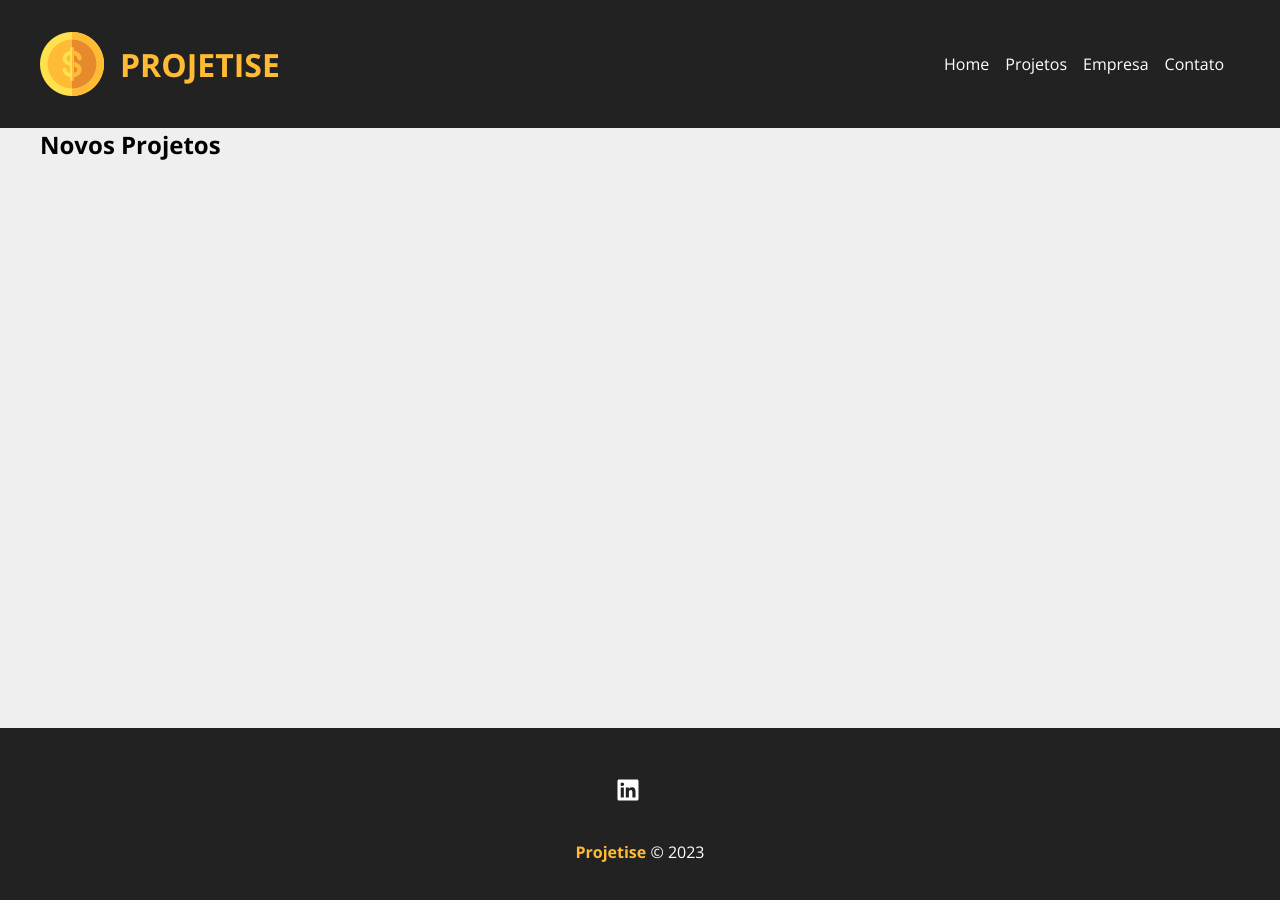
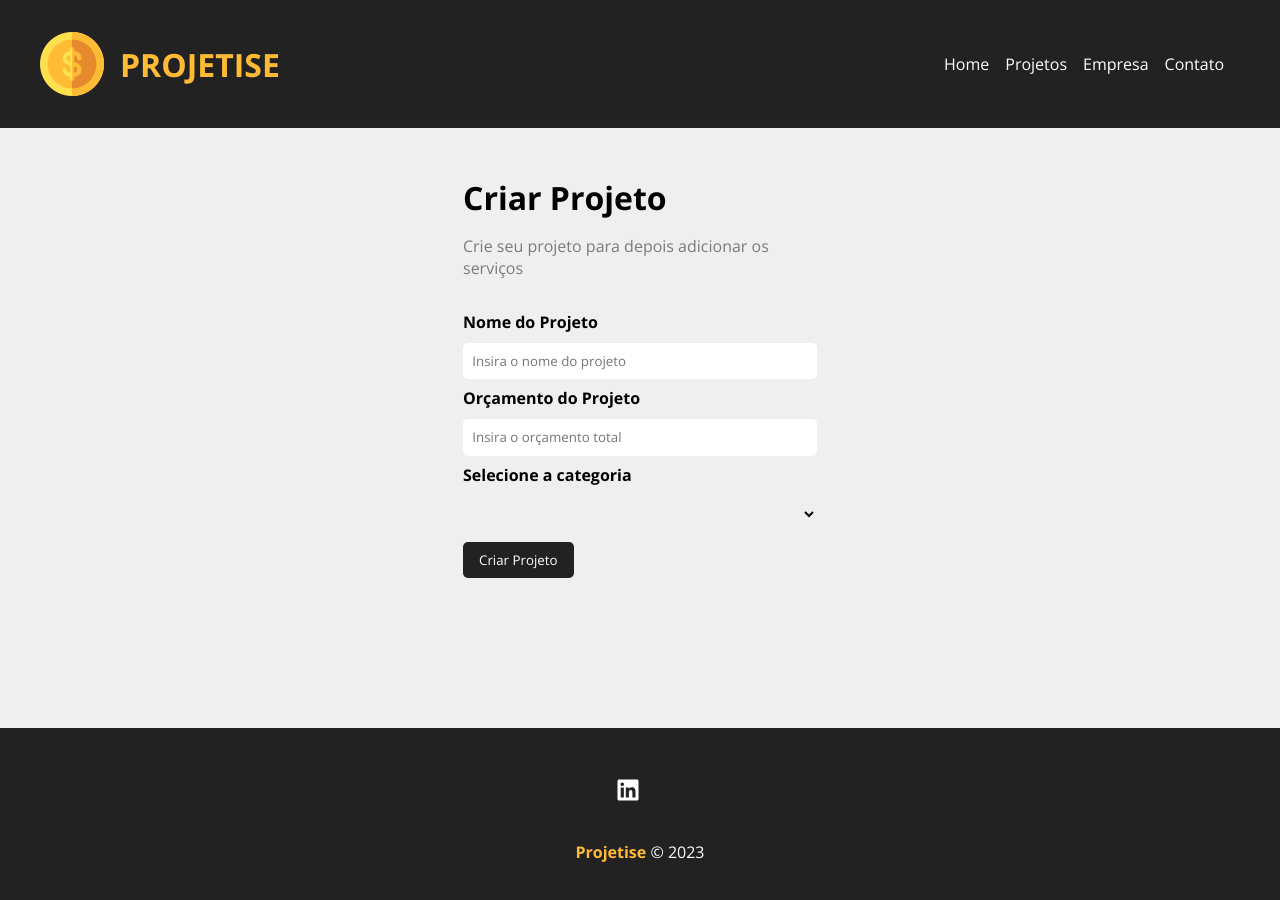
Before and after one commit to detarso7/gerenciador_projetos_React, a React (Create React App) app: page /newprojects in a window 1280 px wide. Shown: the top 900 px of the page. Built offline with nearby package versions, Linux system fonts and the light colour scheme.

Commit message:
Criando componentes do form

```diff
--- /dev/null
+++ b/src/components/form/Input.js
@@ -0,0 +1,18 @@
+import styles from './Input.module.css'
+
+function Input ({type, text, name, placeholder, handleOnChenge, value}){
+    return (
+        <div className={styles.form_control}>
+            <label htmlFor={name} >{text}</label>
+            <input
+            type={type}
+            name={name}
+            id={name}
+            placeholder={placeholder}
+            onChange={handleOnChenge}
+            value={value}/>
+        </div>
+    )
+}
+
+export default Input
--- /dev/null
+++ b/src/components/form/Input.module.css
@@ -0,0 +1,21 @@
+.form_control{
+    display: flex;
+    flex-direction:column;
+
+}
+
+.form_control label{
+    font-weight: bold;
+    margin-bottom: .6em;
+}
+
+.form_control input{
+    padding: .7em;
+    border-radius: 5px;
+    border: none;
+    margin-bottom: .6em;
+}
+
+.form_control input::palceholder{
+    color: #7b7b7b
+}
--- /dev/null
+++ b/src/components/form/Select.js
@@ -0,0 +1,14 @@
+import styles from './Select.module.css'
+
+function Select ({text, name, options, handleOnChenge, value}){
+    return (
+        <div className={styles.form_control}>
+            <label htmlFor={name} >{text}</label>
+            <select name={name} id={name}>
+                <options>Selecione uma opçao</options>
+            </select>
+        </div>
+    )
+}
+
+export default Select
--- /dev/null
+++ b/src/components/form/Select.module.css
@@ -0,0 +1,17 @@
+.form_control{
+    display: flex;
+    flex-direction:column;
+
+}
+
+.form_control label{
+    font-weight: bold;
+    margin-bottom: .6em;
+}
+
+.form_control select{
+    padding: .7em;
+    border-radius: 5px;
+    border: none;
+    margin-bottom: .6em;
+}
--- /dev/null
+++ b/src/components/form/Submit.js
@@ -0,0 +1,11 @@
+import styles from './Submit.module.css'
+
+function Submit ({text}){
+    return (
+        <div>
+            <button className={styles.btn}>{text}</button>
+        </div>
+    )
+}
+
+export default Submit
--- /dev/null
+++ b/src/components/form/Submit.module.css
@@ -0,0 +1,14 @@
+.btn{
+    background-color: #222;
+    color: #fff;
+    text-decoration: none;
+    padding: 0.7em 1.2em;
+    cursor: pointer;
+    border-radius: 5px;
+    border: none;
+    transition: .5s;
+}
+
+.btn:hover{
+    color: #ffbb33
+}
--- a/src/components/pages/NewProject.js
+++ b/src/components/pages/NewProject.js
@@ -1,8 +1,13 @@
+import ProjectForm from '../project/ProjectForm'
+import styles from './NewProject.module.css'
+
 function NewProject(props){
     return(
-        <>
-        <h2>Novos Projetos</h2>
-        </>
+        <div className={styles.newproject_container}>
+            <h1>Criar Projeto</h1>
+            <p>Crie seu projeto para depois adicionar os serviços</p>
+            <ProjectForm btnText="Criar Projeto"/>
+        </div>
         )
 
 }
--- /dev/null
+++ b/src/components/pages/NewProject.module.css
@@ -0,0 +1,13 @@
+.newproject_container{
+    width: 450px;
+    margin: 0 auto;
+    padding: 3em;
+}
+
+.newproject_container h1{
+    margin-bottom: 0.5em;
+}
+
+.newproject_container p{
+    color: #7b7b7b;
+}
--- /dev/null
+++ b/src/components/project/ProjectForm.js
@@ -0,0 +1,29 @@
+import styles from './ProjectForm.module.css'
+import Input from '../form/Input.js'
+import Select from '../form/Select.js'
+import Submit from '../form/Submit.js'
+
+function ProjectForm({btnText}){
+    return(
+        <form className={styles.form}>
+
+            <Input type="text"
+            text="Nome do Projeto"
+            name="name"
+            placeholder="Insira o nome do projeto"/>
+
+            <Input type="number"
+            text="Orçamento do Projeto"
+            name="budget"
+            placeholder="Insira o orçamento total"/>
+
+            <Select name="category_id" text="Selecione a categoria"/>
+
+            <Submit text={btnText}/>
+
+        </form>
+
+    )
+}
+
+export default ProjectForm
--- /dev/null
+++ b/src/components/project/ProjectForm.module.css
@@ -0,0 +1,4 @@
+.form{
+    width: 100%;
+    margin: 2em 0;
+}
```
